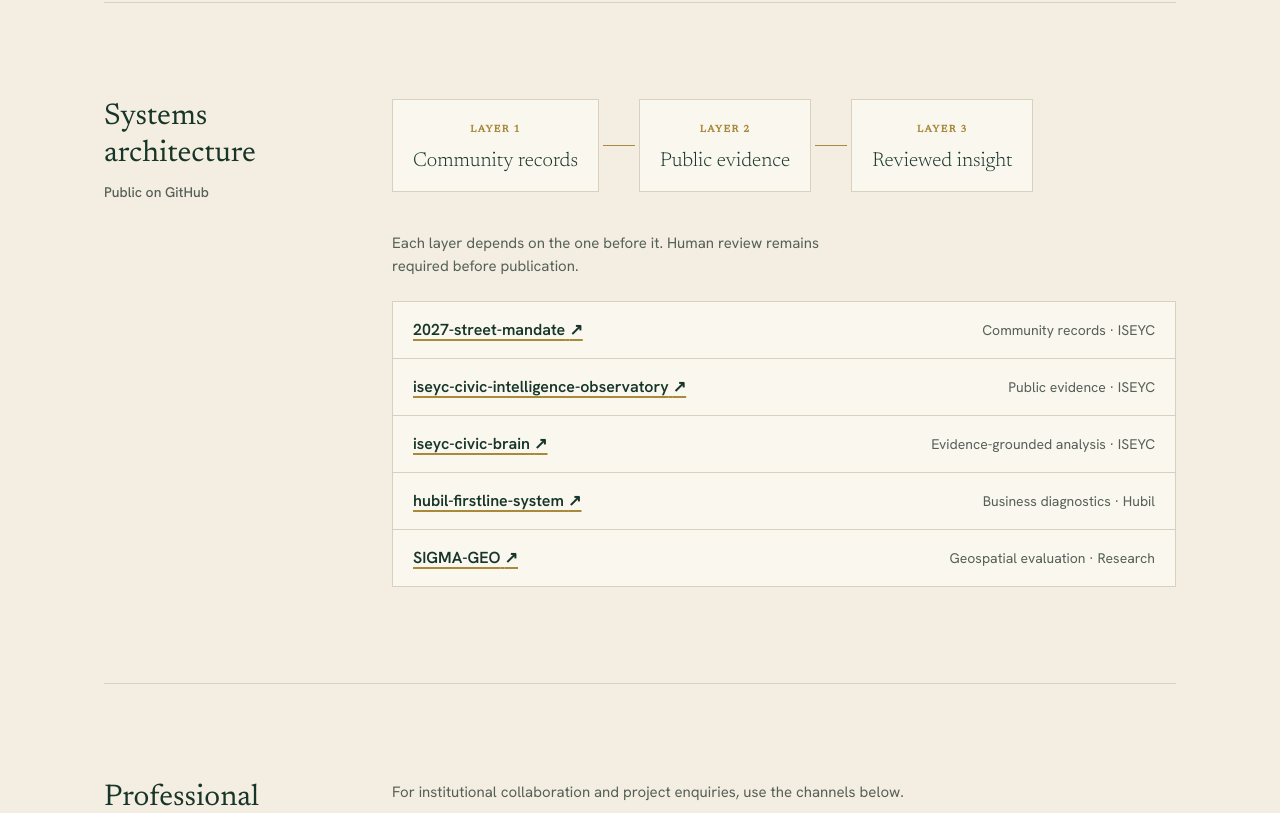
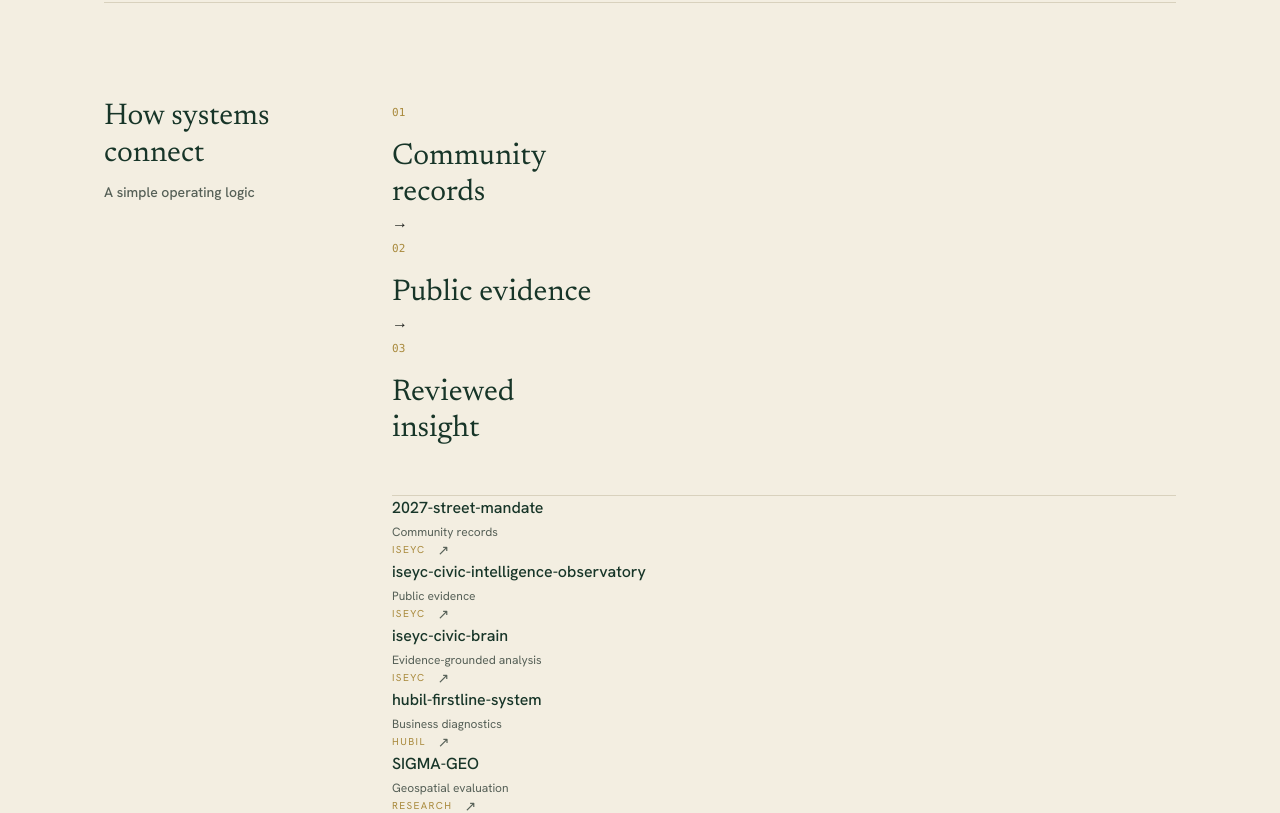
Before and after one commit to mrzulqarnainnadabo/zulqarnain-nadabo, a Next.js app: page / in a window 1280 px wide. Shown: the part 4880-5693 px from the top of the page. Built offline with nearby package versions, Linux system fonts and the light colour scheme.

Commit message:
Simplify architecture map and repository links

```diff
--- a/components/Architecture.jsx
+++ b/components/Architecture.jsx
@@ -3,53 +3,30 @@ import { architecture } from '@/lib/content';
 
 export default function Architecture() {
   return (
-    <Section id="architecture" title="Systems architecture" kicker="Public on GitHub">
-      {/* Visual flow */}
-      <div className="mb-10 overflow-x-auto">
-        <ol
-          aria-label="Architecture layers"
-          className="flex min-w-max items-stretch gap-0 font-serif text-lg font-light text-forest md:text-xl"
-        >
-          {architecture.flow.map((step, i) => (
-            <li key={step} className="flex items-center">
-              <div className="flex h-full min-w-[140px] flex-col justify-center border border-rule bg-bone px-5 py-4 text-center md:min-w-[160px]">
-                <span className="mb-1 block text-[10px] font-semibold uppercase tracking-[0.14em] text-gold">
-                  Layer {i + 1}
-                </span>
-                <span className="leading-snug">{step}</span>
-              </div>
-              {i < architecture.flow.length - 1 && (
-                <div aria-hidden="true" className="flex h-full items-center px-1">
-                  <span className="block h-px w-6 bg-gold md:w-8" />
-                </div>
-              )}
-            </li>
-          ))}
-        </ol>
+    <Section id="architecture" title="How systems connect" kicker="A simple operating logic">
+      <div className="architecture-flow" aria-label="Community records lead to public evidence and reviewed insight">
+        {architecture.flow.map((step, i) => (
+          <div className="architecture-step" key={step}>
+            <span className="font-mono text-[11px] text-gold">0{i + 1}</span>
+            <span className="mt-4 block max-w-[12ch] font-serif text-2xl leading-tight text-forest md:text-3xl">{step}</span>
+            {i < architecture.flow.length - 1 && <span className="architecture-connector" aria-hidden="true">→</span>}
+          </div>
+        ))}
       </div>
-
-      <p className="mb-6 max-w-[52ch] text-[15px] text-mute">
-        Each layer depends on the one before it. Human review remains required before publication.
-      </p>
-
-      {/* Public repositories */}
-      <ul className="border border-rule bg-bone">
+      <div className="mt-12 border-t border-rule">
         {architecture.repos.map((r) => (
-          <li key={r.name} className="border-b border-rule last:border-b-0">
-            <a
-              href={r.href}
-              className="group flex flex-wrap items-baseline justify-between gap-x-4 gap-y-1 px-5 py-4 transition-colors hover:bg-cream"
-            >
-              <span className="font-semibold text-forest underline decoration-gold decoration-2 underline-offset-4 group-hover:decoration-forest">
-                {r.name} <span aria-hidden="true">↗</span>
-              </span>
-              <span className="text-[14px] text-mute">
-                {r.for} · {r.group}
-              </span>
-            </a>
-          </li>
+          <a key={r.name} href={r.href} target="_blank" rel="noreferrer" className="repository-row group">
+            <span className="min-w-0">
+              <span className="block truncate font-medium text-forest group-hover:underline group-hover:decoration-gold group-hover:underline-offset-4">{r.name}</span>
+              <span className="mt-1 block text-xs text-mute">{r.for}</span>
+            </span>
+            <span className="flex shrink-0 items-center gap-3">
+              <span className="text-[10px] uppercase tracking-[.14em] text-gold">{r.group}</span>
+              <span aria-hidden="true" className="text-sm text-mute transition-transform group-hover:translate-x-1">↗</span>
+            </span>
+          </a>
         ))}
-      </ul>
+      </div>
     </Section>
   );
 }
```
